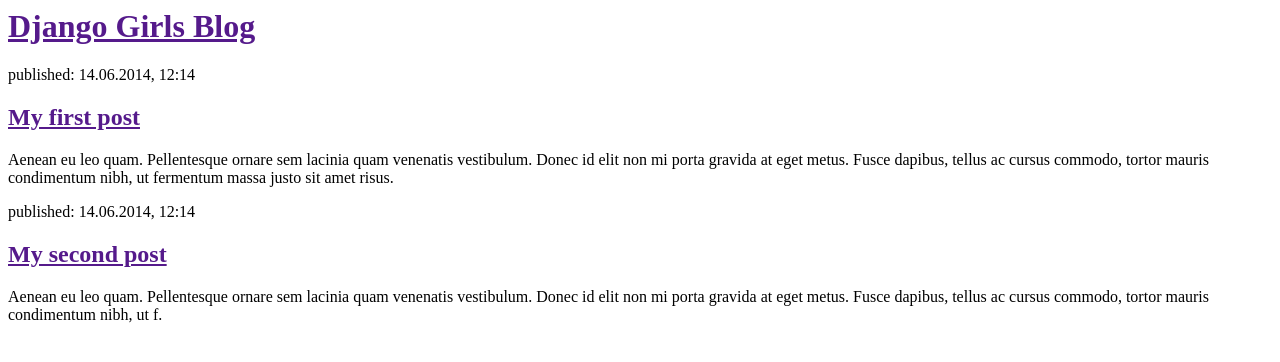
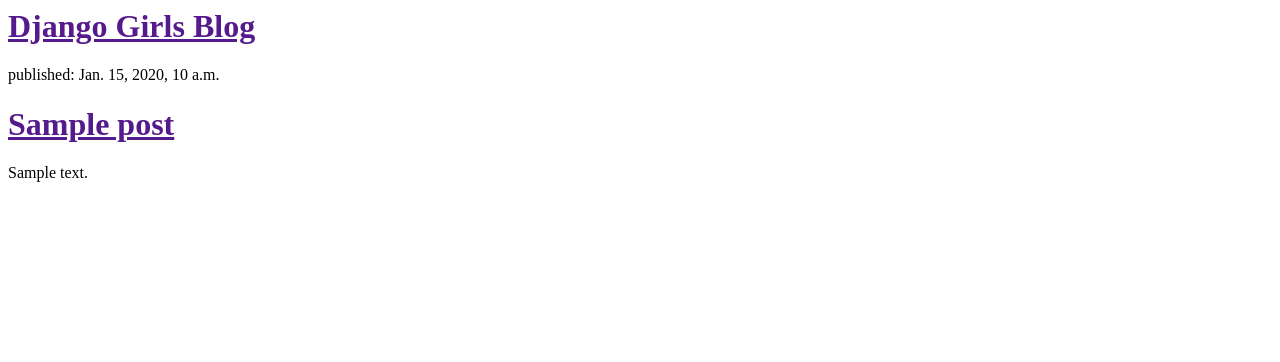
Before and after one commit to DCCR/my_first_blog, a Django app: template mysite/blog/templates/blog/post_list.html in a window 1280 px wide. Shown: the top 362 px of the page. Run offline with Django 3.2, Linux system fonts and the light colour scheme; the template is opened without the code that fills it: values that come from a table or form of the project are taken from there, others are empty; tables that the repository leaves empty hold one stand-in row (values such as "Sample post").

Commit message:
Actualizado view y post_list con los post dinamicamente

```diff
--- a/mysite/blog/templates/blog/post_list.html
+++ b/mysite/blog/templates/blog/post_list.html
@@ -7,14 +7,17 @@
 																<h1><a	href="">Django	Girls	Blog</a></h1>
 												</div>
 												<div>
-																<p>published:	14.06.2014,	12:14</p>
-																<h2><a	href="">My	first	post</a></h2>
-																<p>Aenean	eu	leo	quam.	Pellentesque	ornare	sem	lacinia	quam	venenatis	vestibulum.	Donec	id	elit	non	mi	porta	gravida	at	eget	metus.	Fusce	dapibus,	tellus	ac	cursus	commodo,	tortor	mauris	condimentum	nibh,	ut	fermentum	massa	justo	sit	amet	risus.
+														{%	for	post	in	posts	%}
+								<div>
+												<p>published:	{{	post.published_date	}}</p>
+												<h1><a	href="">{{	post.title	}}</a></h1>
+												<p>{{	post.text|linebreaks	}}</p>
+								</div>
+				{%	endfor	%}
+
+
 												</div>
 												<div>
-																<p>published:	14.06.2014,	12:14</p>
-																<h2><a	href="">My	second	post</a></h2>
-																<p>Aenean	eu	leo	quam.	Pellentesque	ornare	sem	lacinia	quam	venenatis	vestibulum.	Donec	id	elit	non	mi	porta	gravida	at	eget	metus.	Fusce	dapibus,	tellus	ac	cursus	commodo,	tortor	mauris	condimentum	nibh,	ut	f.
 												</div>
 								</body>
 				</html>
--- a/mysite/blog/views.py
+++ b/mysite/blog/views.py
@@ -1,4 +1,6 @@
 from django.shortcuts import render
-
+from django.utils import timezone
+from .models import	Post
 def	post_list(request):
-	return	render(request,	'blog/post_list.html',	{})
+	posts = Post.objects.filter(published_date__lte=timezone.now()).order_by('published_date')
+	return	render(request,	'blog/post_list.html',	{'posts': posts})
```
